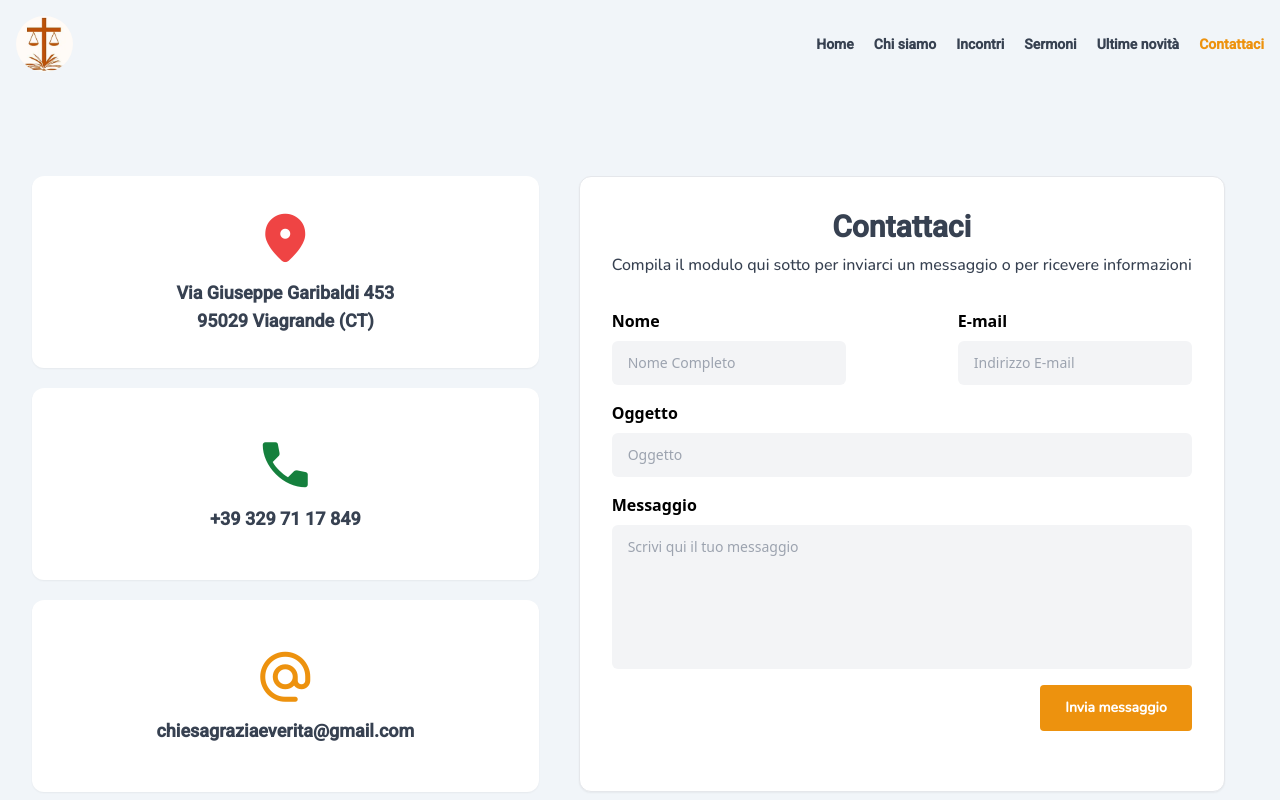
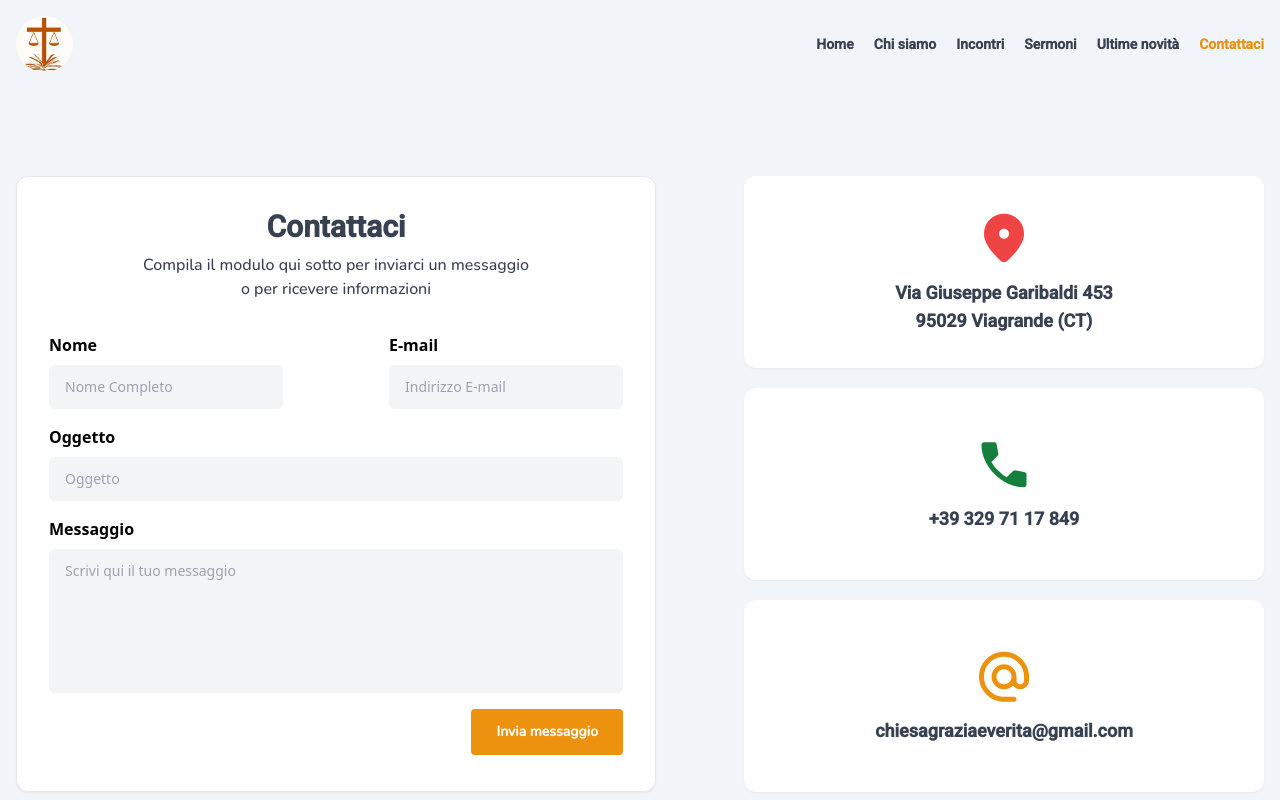
Before and after one commit to mirkorap/grace-and-truth-church, a Next.js app: page /contact-us in a window 1280 px wide. Shown: the top 800 px of the page. Built offline with nearby package versions, Linux system fonts and the light colour scheme.

Commit message:
fix: adjust css for ContactForm

```diff
--- a/containers/contact-us-page/contact-section/contact-form/index.tsx
+++ b/containers/contact-us-page/contact-section/contact-form/index.tsx
@@ -6,11 +6,14 @@ import HeadlineMedium from '@/components/Heading/HeadlineMedium';
 
 export default function ContactForm() {
   return (
-    <div>
+    <div className='lg:min-w-[40rem]'>
       <div className='h-full rounded-xl border bg-white p-8 shadow-sm'>
         <div className='flex flex-col gap-y-2 text-center'>
           <HeadlineMedium text='Contattaci' />
-          <BodyLarge text='Compila il modulo qui sotto per inviarci un messaggio o per ricevere informazioni' />
+          <BodyLarge
+            text={`Compila il modulo qui sotto per inviarci un messaggio\n o per ricevere informazioni`}
+            className='lg:whitespace-pre-line'
+          />
         </div>
 
         <form className='mt-8 flex flex-col space-y-4'>
@@ -51,7 +54,7 @@ export default function ContactForm() {
             text='Invia messaggio'
             style='contained'
             size='medium'
-            className='self-end'
+            className='!block md:self-end'
           />
         </form>
       </div>
--- a/containers/contact-us-page/contact-section/index.tsx
+++ b/containers/contact-us-page/contact-section/index.tsx
@@ -3,10 +3,10 @@ import ContactInfo from './contact-info';
 
 export default function ContactSection() {
   return (
-    <section id='section' className='mb-32 w-full px-4 pt-44'>
-      <div className='mx-auto flex max-w-[85rem] flex-col gap-10 px-4 lg:flex-row'>
+    <section id='section' className='mb-32 w-full pt-44'>
+      <div className='mx-auto flex max-w-[85rem] flex-col gap-10 px-4 lg:flex-row lg:justify-between'>
+        <ContactForm />
         <ContactInfo />
-        <ContactForm />
       </div>
     </section>
   );
```
